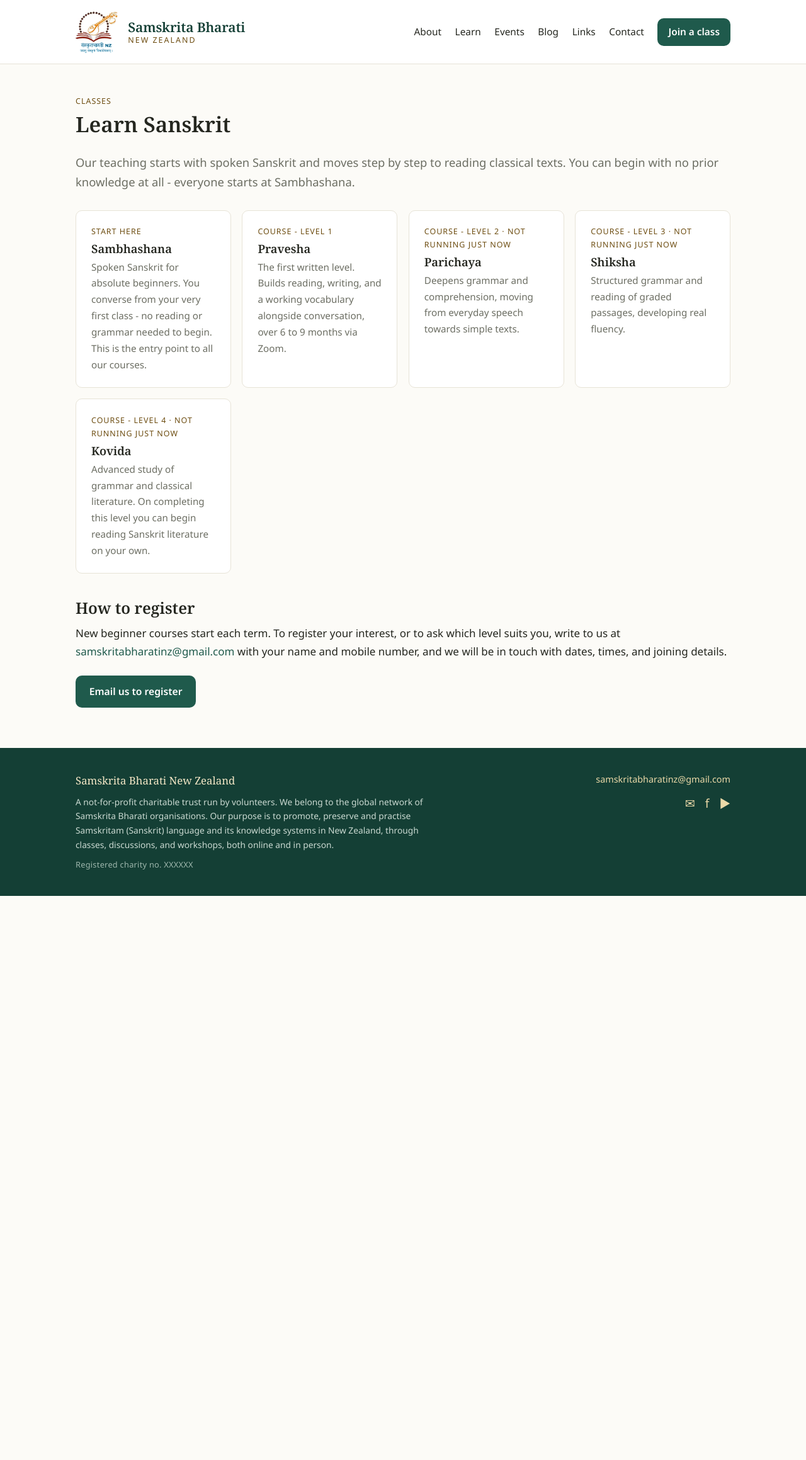
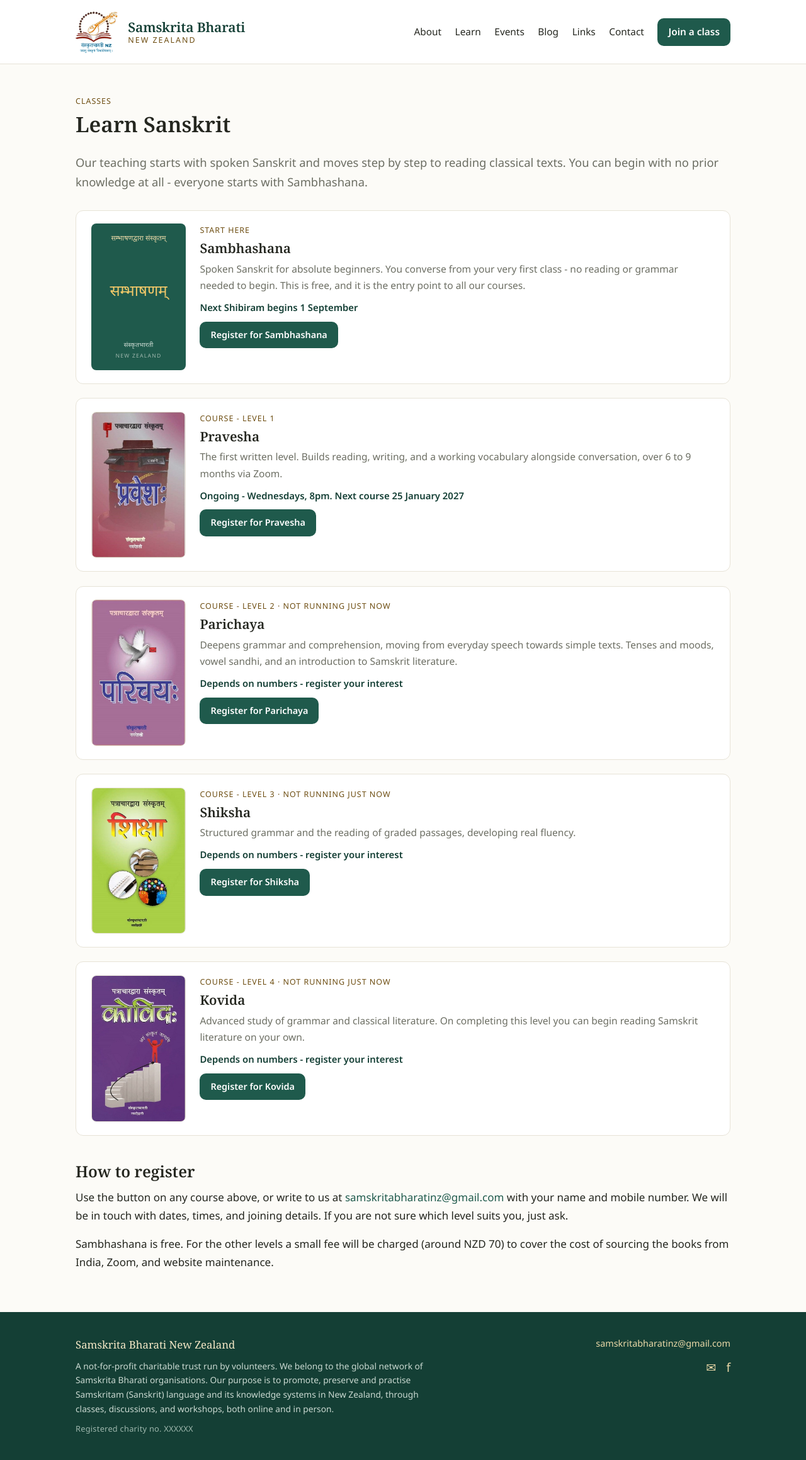
Before and after one commit to samskritabharatinz/samskritabharatinz.github.io, a Jekyll site: the page built from learn.html, in a window 1280 px wide. Shown: the whole page at 63% size. Built offline with Jekyll 4.4.1, drawn with Linux system fonts in a browser that asks for light colours; before the commit the page ends 1423 px from its top, so only the background shows below that.

Commit message:
Add files via upload
v3

```diff
--- a/_config.yml
+++ b/_config.yml
@@ -49,7 +49,7 @@
 # Social / contact links shown in the footer. Blank ones are hidden.
 social:
   facebook: "https://www.facebook.com/SamskritaBharatiNZ"
-  youtube: ""
+  # youtube: ""   # add a URL here to show a YouTube icon in the footer
   email: samskritabharatinz@gmail.com
 
 # ---------------------------------------------------------------------------
--- a/_data/classes.yml
+++ b/_data/classes.yml
@@ -1,35 +1,58 @@
 # ===========================================================================
 # CLASSES / LEVELS  (drives the Learn page)
 # ===========================================================================
-# Please check and correct the descriptions so they match what SBNZ offers.
+# To ADD a new course, copy a whole block below and change the values.
+# To UPDATE a start date, change the "next:" line only.
 #
-#   name:     the level name
-#   tag:      a short label
-#   desc:     one or two sentences
-#   current:  true if running now, false if not currently offered
+#   name     the level name shown on the card
+#   tag      a short label above the name
+#   current  true if running now, false if not currently offered
+#   next     the start-date line shown on the card - edit this often
+#   subject  the subject line put into the registration email
+#   image    file name inside assets/images/levels/  (leave out for a
+#            text-only card - see "deva" and "deva_top" below)
+#   deva     large Devanagari word, used only when there is no image
+#   deva_top small Devanagari line above it, used only when no image
+#   desc     one or two sentences
 # ===========================================================================
 
 - name: "Sambhashana"
   tag: "Start here"
   current: true
-  desc: "Spoken Sanskrit for absolute beginners. You converse from your very first class - no reading or grammar needed to begin. This is the entry point to all our courses."
+  next: "Next Shibiram begins 1 September"
+  subject: "Registration Sambhashana"
+  deva: "सम्भाषणम्"
+  deva_top: "सम्भाषणद्वारा संस्कृतम्"
+  desc: "Spoken Sanskrit for absolute beginners. You converse from your very first class - no reading or grammar needed to begin. This is free, and it is the entry point to all our courses."
 
 - name: "Pravesha"
   tag: "Course - level 1"
   current: true
+  next: "Ongoing - Wednesdays, 8pm. Next course 25 January 2027"
+  subject: "Registration Pravesha"
+  image: "pravesha.jpg"
   desc: "The first written level. Builds reading, writing, and a working vocabulary alongside conversation, over 6 to 9 months via Zoom."
 
 - name: "Parichaya"
   tag: "Course - level 2"
   current: false
-  desc: "Deepens grammar and comprehension, moving from everyday speech towards simple texts."
+  next: "Depends on numbers - register your interest"
+  subject: "Registration Parichaya"
+  image: "parichaya.jpg"
+  desc: "Deepens grammar and comprehension, moving from everyday speech towards simple texts. Tenses and moods, vowel sandhi, and an introduction to Samskrit literature."
 
 - name: "Shiksha"
   tag: "Course - level 3"
   current: false
-  desc: "Structured grammar and reading of graded passages, developing real fluency."
+  next: "Depends on numbers - register your interest"
+  subject: "Registration Shiksha"
+  image: "shiksha.jpg"
+  desc: "Structured grammar and the reading of graded passages, developing real fluency."
 
 - name: "Kovida"
   tag: "Course - level 4"
   current: false
-  desc: "Advanced study of grammar and classical literature. On completing this level you can begin reading Sanskrit literature on your own."
+  next: "Depends on numbers - register your interest"
+  subject: "Registration Kovida"
+  image: "kovida.jpg"
+  desc: "Advanced study of grammar and classical literature. On completing this level you can begin reading Samskrit literature on your own."
--- a/_includes/footer.html
+++ b/_includes/footer.html
@@ -17,9 +17,9 @@
     <div class="foot-contact">
       <a href="mailto:{{ site.email }}">{{ site.email }}</a>
       <div class="footer-social">
-        {%- if site.social.email -%}<a href="mailto:{{ site.social.email }}" aria-label="Email">&#9993;</a>{%- endif -%}
-        {%- if site.social.facebook -%}<a href="{{ site.social.facebook }}" aria-label="Facebook">f</a>{%- endif -%}
-        {%- if site.social.youtube -%}<a href="{{ site.social.youtube }}" aria-label="YouTube">&#9658;</a>{%- endif -%}
+        {%- if site.social.email and site.social.email != "" -%}<a href="mailto:{{ site.social.email }}" aria-label="Email">&#9993;</a>{%- endif -%}
+        {%- if site.social.facebook and site.social.facebook != "" -%}<a href="{{ site.social.facebook }}" aria-label="Facebook">f</a>{%- endif -%}
+        {%- if site.social.youtube and site.social.youtube != "" -%}<a href="{{ site.social.youtube }}" aria-label="YouTube">&#9658;</a>{%- endif -%}
       </div>
     </div>
   </div>
--- a/assets/css/style.scss
+++ b/assets/css/style.scss
@@ -129,14 +129,14 @@
 }
 
 /* --- Hero ----------------------------------------------------------------- */
-.hero { display: grid; grid-template-columns: 1.1fr .9fr; }
-.hero-text { background: var(--green-tint); padding: 3.4rem 2.4rem; }
+.hero { display: grid; grid-template-columns: 1.3fr .85fr; align-items: stretch; }
+.hero-text { background: var(--green-tint); padding: 2.6rem 2.4rem; display: flex; flex-direction: column; justify-content: center; }
 .hero-eyebrow { color: var(--green-dark); font-size: .8rem; letter-spacing: .08em; text-transform: uppercase; margin-bottom: .8rem; }
 .hero-eyebrow .deva { text-transform: none; letter-spacing: 0; font-size: 1rem; }
-.hero-text h1 { color: var(--green-dark); font-size: 2.3rem; }
-.hero-text p { color: #35473F; max-width: 30rem; }
+.hero-text h1 { color: var(--green-dark); font-size: 2.7rem; }
+.hero-text p { color: #35473F; max-width: 34rem; font-size: 1.06rem; }
 .hero-actions { display: flex; gap: .7rem; flex-wrap: wrap; margin-top: 1.4rem; }
-.hero-media { background: var(--gold-tint); overflow: hidden; min-height: 300px; }
+.hero-media { background: var(--gold-tint); overflow: hidden; max-height: 420px; }
 .hero-media img { width: 100%; height: 100%; object-fit: cover; display: block; }
 
 /* --- Generic section ------------------------------------------------------ */
@@ -183,6 +183,36 @@
 .post-list li { padding: 1.1rem 0; border-bottom: 1px solid var(--line); }
 .post-list .date { color: var(--muted); font-size: .85rem; }
 .post-list h3 { margin: .15rem 0 .3rem; }
+
+/* --- Learn: course levels ------------------------------------------------- */
+.levels { display: grid; gap: 1.4rem; margin: 1.8rem 0 0; }
+.level {
+  display: grid; grid-template-columns: 150px 1fr; gap: 1.4rem;
+  background: var(--surface); border: 1px solid var(--line);
+  border-radius: 12px; padding: 1.3rem 1.5rem; align-items: start;
+}
+.level-media img,
+.level-card {
+  width: 100%; aspect-ratio: 500 / 775; border-radius: 8px; display: block;
+}
+.level-media img { object-fit: cover; border: 1px solid var(--line); }
+.level-card {
+  background: var(--green); color: #fff;
+  display: flex; flex-direction: column; align-items: center;
+  justify-content: space-between; text-align: center; padding: 1rem .7rem;
+}
+.lc-top  { font-size: .68rem; color: #EAD9A8; line-height: 1.5; }
+.lc-main { font-size: 1.5rem; font-weight: 500; color: #F3C969; line-height: 1.35; }
+.lc-foot { font-size: .64rem; color: #CBDAD2; line-height: 1.5; }
+.lc-nz   { display: block; font-size: .54rem; color: #9DB6AC; letter-spacing: .14em; text-transform: uppercase; margin-top: .15rem; }
+.level-body h3 { margin: .15rem 0 .4rem; font-size: 1.3rem; }
+.level-body p { color: var(--muted); font-size: .97rem; margin: 0 0 .6rem; }
+.level-next { color: var(--green-dark) !important; font-size: .93rem !important; }
+.btn-sm { padding: .5rem 1rem; font-size: .9rem; }
+@media (max-width: 560px) {
+  .level { grid-template-columns: 110px 1fr; gap: 1rem; padding: 1.1rem; }
+  .lc-main { font-size: 1.15rem; }
+}
 
 /* --- Links list ----------------------------------------------------------- */
 .link-list { display: grid; gap: 1rem; }
--- a/learn.html
+++ b/learn.html
@@ -5,27 +5,50 @@
 permalink: /learn/
 ---
 
-<p class="lede">Our teaching starts with spoken Sanskrit and moves step by step to reading classical texts. You can begin with no prior knowledge at all - everyone starts at Sambhashana.</p>
+<p class="lede">Our teaching starts with spoken Sanskrit and moves step by step to reading classical texts. You can begin with no prior knowledge at all - everyone starts with Sambhashana.</p>
 
-<div class="cards" style="margin: 1.8rem 0 2.4rem;">
+<div class="levels">
   {%- for c in site.data.classes -%}
-    <div class="card">
-      <div class="eyebrow">{{ c.tag }}{% unless c.current %} &middot; not running just now{% endunless %}</div>
-      <h3>{{ c.name }}</h3>
-      <p>{{ c.desc }}</p>
+    <div class="level">
+
+      <div class="level-media">
+        {%- if c.image -%}
+          <img src="{{ '/assets/images/levels/' | append: c.image | relative_url }}"
+               alt="{{ c.name }} course book">
+        {%- else -%}
+          <div class="level-card">
+            <span class="lc-top deva">{{ c.deva_top }}</span>
+            <span class="lc-main deva">{{ c.deva }}</span>
+            <span class="lc-foot">
+              <span class="deva">संस्कृतभारती</span>
+              <span class="lc-nz">New Zealand</span>
+            </span>
+          </div>
+        {%- endif -%}
+      </div>
+
+      <div class="level-body">
+        <div class="eyebrow">{{ c.tag }}{% unless c.current %} &middot; not running just now{% endunless %}</div>
+        <h3>{{ c.name }}</h3>
+        <p>{{ c.desc }}</p>
+        <p class="level-next"><strong>{{ c.next }}</strong></p>
+        <a class="btn btn-primary btn-sm"
+           href="mailto:{{ site.email }}?subject={{ c.subject | replace: ' ', '%20' }}">Register for {{ c.name }}</a>
+      </div>
+
     </div>
   {%- endfor -%}
 </div>
 
-<h2>How to register</h2>
+<h2 style="margin-top:2.6rem;">How to register</h2>
 <p>
-  New beginner courses start each term. To register your interest, or to ask
-  which level suits you, write to us at
-  <a href="mailto:{{ site.email }}?subject=Class%20registration">{{ site.email }}</a>
-  with your name and mobile number, and we will be in touch with dates, times,
-  and joining details.
+  Use the button on any course above, or write to us at
+  <a href="mailto:{{ site.email }}">{{ site.email }}</a> with your name and
+  mobile number. We will be in touch with dates, times, and joining details.
+  If you are not sure which level suits you, just ask.
 </p>
-
-<p style="margin-top:1.4rem;">
-  <a class="btn btn-primary" href="mailto:{{ site.email }}?subject=Class%20registration">Email us to register</a>
+<p>
+  Sambhashana is free. For the other levels a small fee will be charged
+  (around NZD 70) to cover the cost of sourcing the books from India, Zoom,
+  and website maintenance.
 </p>
```
Also changed, not shown: assets/images/hero.jpg, assets/images/levels/kovida.jpg (added), assets/images/levels/parichaya.jpg (added), assets/images/levels/pravesha.jpg (added), assets/images/levels/shiksha.jpg (added).
